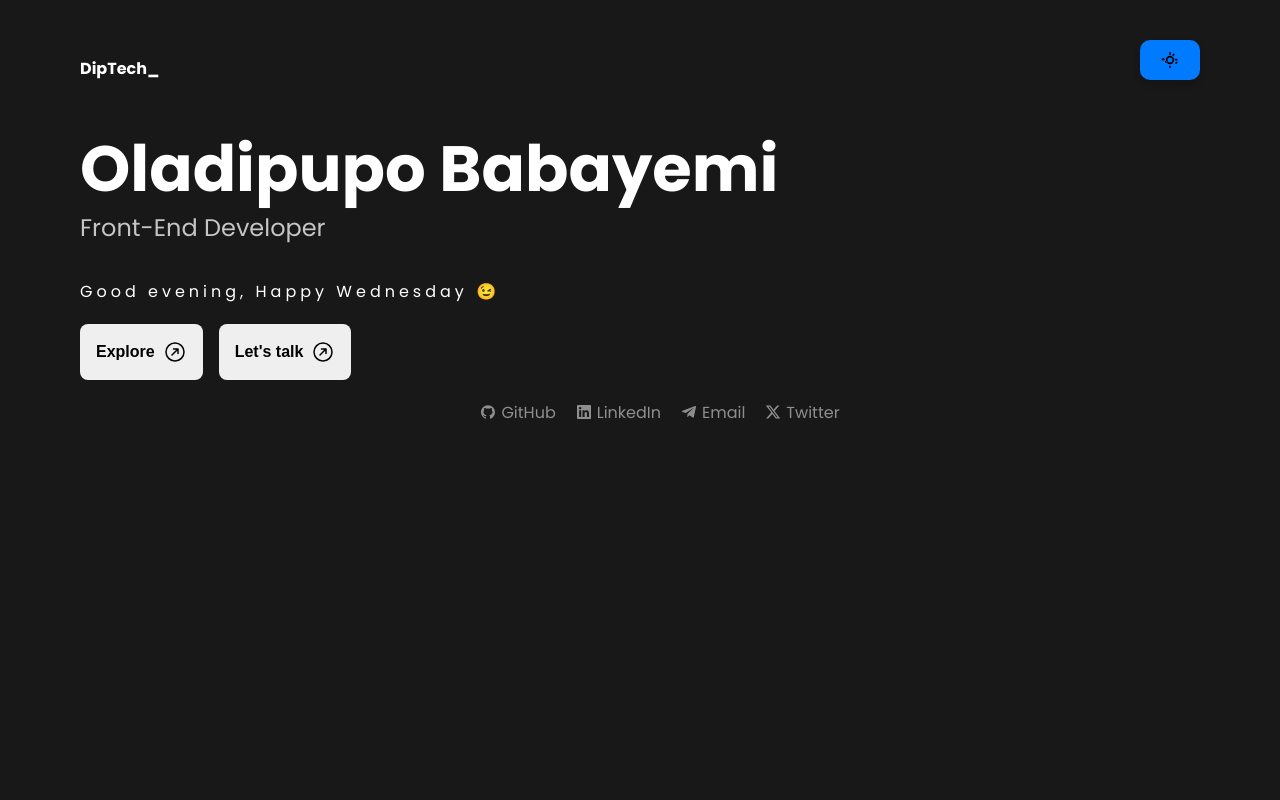
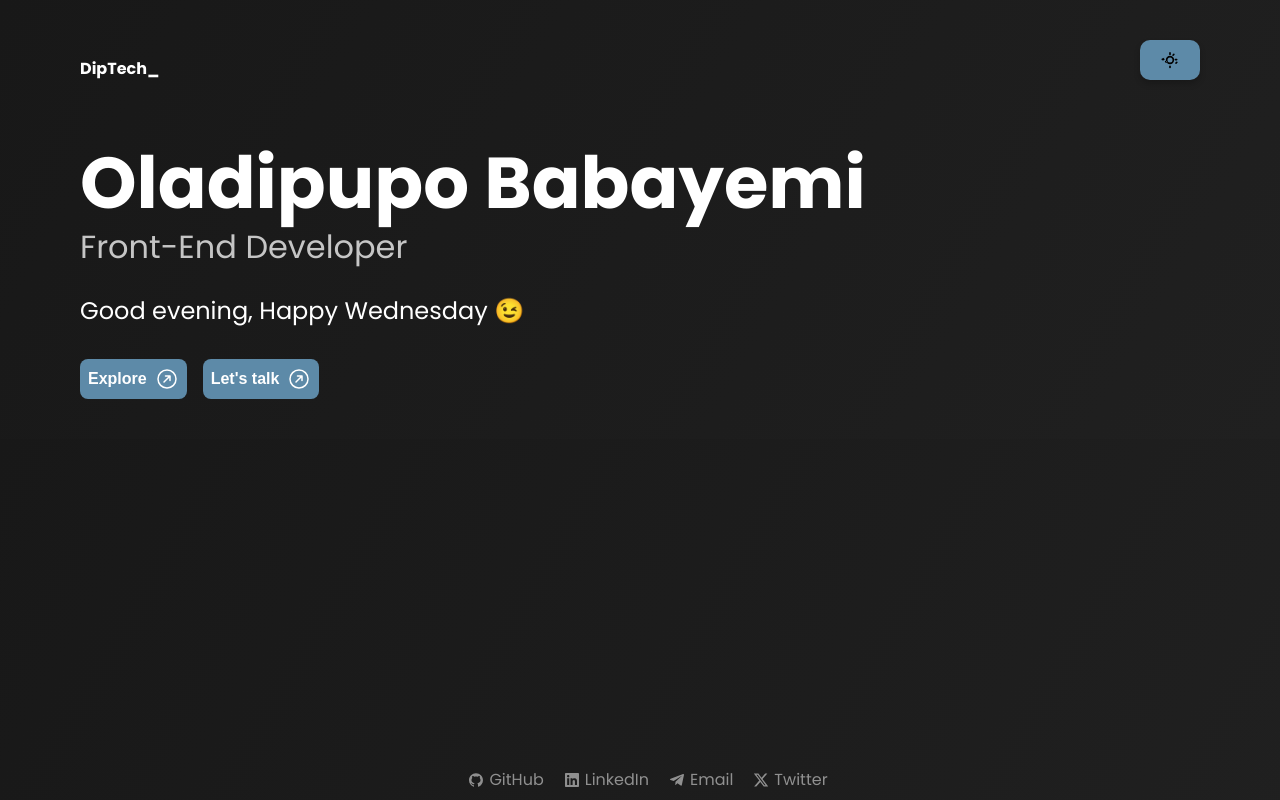
Before and after one commit to Diptech-hub/portfolio, a React (Vite) app: page / in a window 1280 px wide. Built offline with nearby package versions, Linux system fonts and the light colour scheme.

Commit message:
updates to the ui

```diff
--- a/src/components/Home.tsx
+++ b/src/components/Home.tsx
@@ -1,6 +1,6 @@
 import React from "react";
 import { PiArrowCircleUpRight } from "react-icons/pi";
-import { Link } from "react-router-dom"
+import { Link } from "react-router-dom";
 import "../style/home.css";
 
 const Home: React.FC = () => {
@@ -42,9 +42,17 @@ const Home: React.FC = () => {
         </p>
       </div>
       <div className="connect">
-        <Link to="/about"><button>Explore <PiArrowCircleUpRight /></button></Link>
-        <button>Let's talk <PiArrowCircleUpRight /></button>
+        <Link to="/about">
+          <button>
+            Explore <PiArrowCircleUpRight />
+          </button>
+        </Link>
+        <button>
+          Let's talk <PiArrowCircleUpRight />
+        </button>
       </div>
+      <body>
+      </body>
     </div>
   );
 };
--- a/src/components/NavBar.tsx
+++ b/src/components/NavBar.tsx
@@ -1,11 +1,12 @@
 import React from "react";
 import Switch from "./modeSwitch";
+import { Link } from "react-router-dom"
 import "../style/navBar.css"
 
 const NavBar: React.FC = () => {
   return (
     <div className="navBar">
-        <p>DipTech_</p>
+        <Link to="/"><p>DipTech_</p></Link>
         <Switch />
     </div>
   );
--- a/src/components/header.tsx
+++ b/src/components/header.tsx
@@ -4,9 +4,6 @@ import "../style/header.css";
 const Header: React.FC = () => {
   return (
     <div className="head">
-      <Link to="/" className="headLink">
-        Home
-      </Link>
       <Link to="/about" className="headLink">
         About
       </Link>
--- a/src/style/about.css
+++ b/src/style/about.css
@@ -1,5 +1,5 @@
 .about{
-    margin: 64px 0;
+    margin: 72px 0;
 }
 
 .about h1{
--- a/src/style/footer.css
+++ b/src/style/footer.css
@@ -1,20 +1,21 @@
-.foot{
+.foot {
   display: flex;
   flex-direction: row;
   justify-content: center;
   opacity: 0.85;
   font-size: 16px;
   gap: 20px;
-    padding: 20px;
+  padding: 8px;
   width: 100%;
-    /* position: fixed;
-    bottom: 0;
-    left: 0; */
   background-color: inherit;
   color: inherit;
+  position: fixed;
+  bottom: 0;
+  left: 0;
+  z-index: 100;
 }
 
-.foot a{
+.foot a {
   text-decoration: none;
   display: flex;
   align-items: center;
--- a/src/style/home.css
+++ b/src/style/home.css
@@ -5,33 +5,35 @@
 }
 
 .heading h1{
-    font-size: 64px;
+    font-size: 72px;
     font-weight: bolder;
+    margin-top: 78px;
 }
 
 .heading p{
-    font-size: 24px;
+    font-size: 32px;
     opacity: 0.75;
 }
 
 .greet p{
-    font-size: 16px;
+    font-size: 24px;
     opacity: 1;
     margin-top: 48px;
-    letter-spacing: 4px;
 }
 
 .connect {
     display: flex;
     gap: 16px;
-    margin-top: 24px;
+    margin: 40px 0 32px;
 }
 
 .connect button {
     display: flex;
     align-items: center;
     justify-content: center;
-    padding: 16px;
+    background-color: #5D8AA8;
+    color: inherit;
+    padding: 8px;
     font-size: 16px;
     font-weight: bold;
     border: none;
--- a/src/style/modeSwitch.css
+++ b/src/style/modeSwitch.css
@@ -1,11 +1,15 @@
 body.light-mode {
-  background-color: #F5F5F5;
+  /* background-color: #F5F5F5; */
   color: #000000;
   transition: all 0.3s ease-in-out;
+  background: linear-gradient(45deg, #f5f5f5, #e0e0e0, #f5f5f5);
+  animation: gradientLight 8s ease infinite;
 }
 
 body.dark-mode {
-  background-color: #181818;
+  /* background-color: #181818; */
+  background: linear-gradient(120deg, #181818, #202020);
+  animation: gradientDark 6s ease infinite;
   color: #ffffff;
   transition: all 0.3s ease-in-out;
 }
@@ -14,7 +18,7 @@ body.dark-mode {
   padding: 10px 20px;
   font-size: 1.2rem;
   cursor: pointer;
-  background-color: #007bff;
+  background-color: #5d8aa8;
   color: #fff;
   border: none;
   border-radius: 10px;
@@ -32,3 +36,27 @@ body.dark-mode {
   width: 20px;
   height: 20px;
 }
+
+@keyframes gradientDark {
+  0% {
+    background-position: 0% 50%;
+  }
+  50% {
+    background-position: 100% 50%;
+  }
+  100% {
+    background-position: 0% 50%;
+  }
+}
+
+@keyframes gradientLight {
+  0% {
+    background-position: 0% 50%;
+  }
+  50% {
+    background-position: 100% 50%;
+  }
+  100% {
+    background-position: 0% 50%;
+  }
+}
--- a/src/style/project.css
+++ b/src/style/project.css
@@ -69,6 +69,10 @@
     font-size: 16px;
 }
 
+.projectlink svg:hover{
+    color: #5D8AA8;
+}
+
 .others{
     margin: 24px 0;
     font-size: 24px;
@@ -80,3 +84,7 @@
 .others svg {
     font-size: 24px;
 }
+
+.others svg:hover{
+    color: #5D8AA8;
+}
```
Lines whose indentation alone changed are shown as unchanged.
